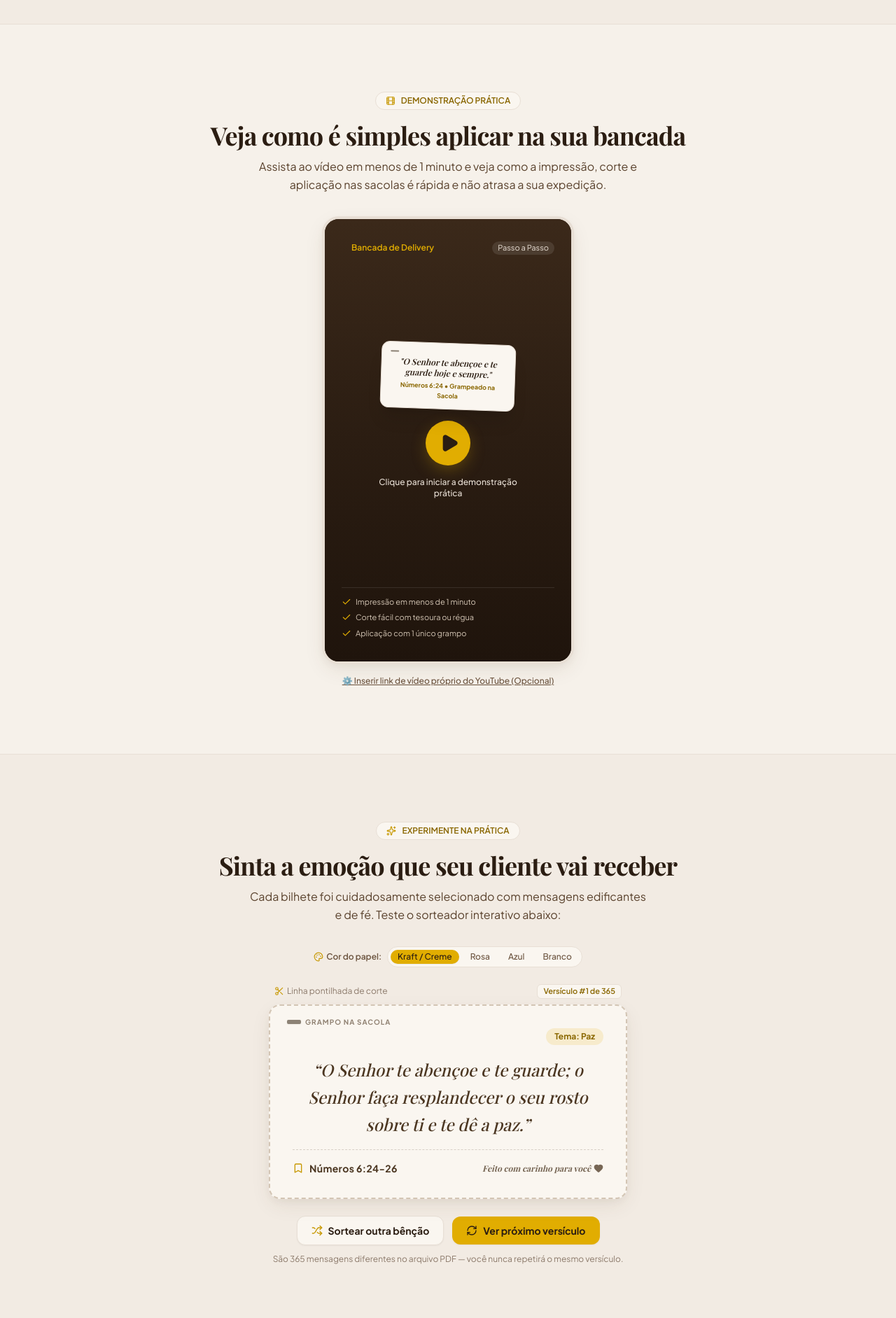
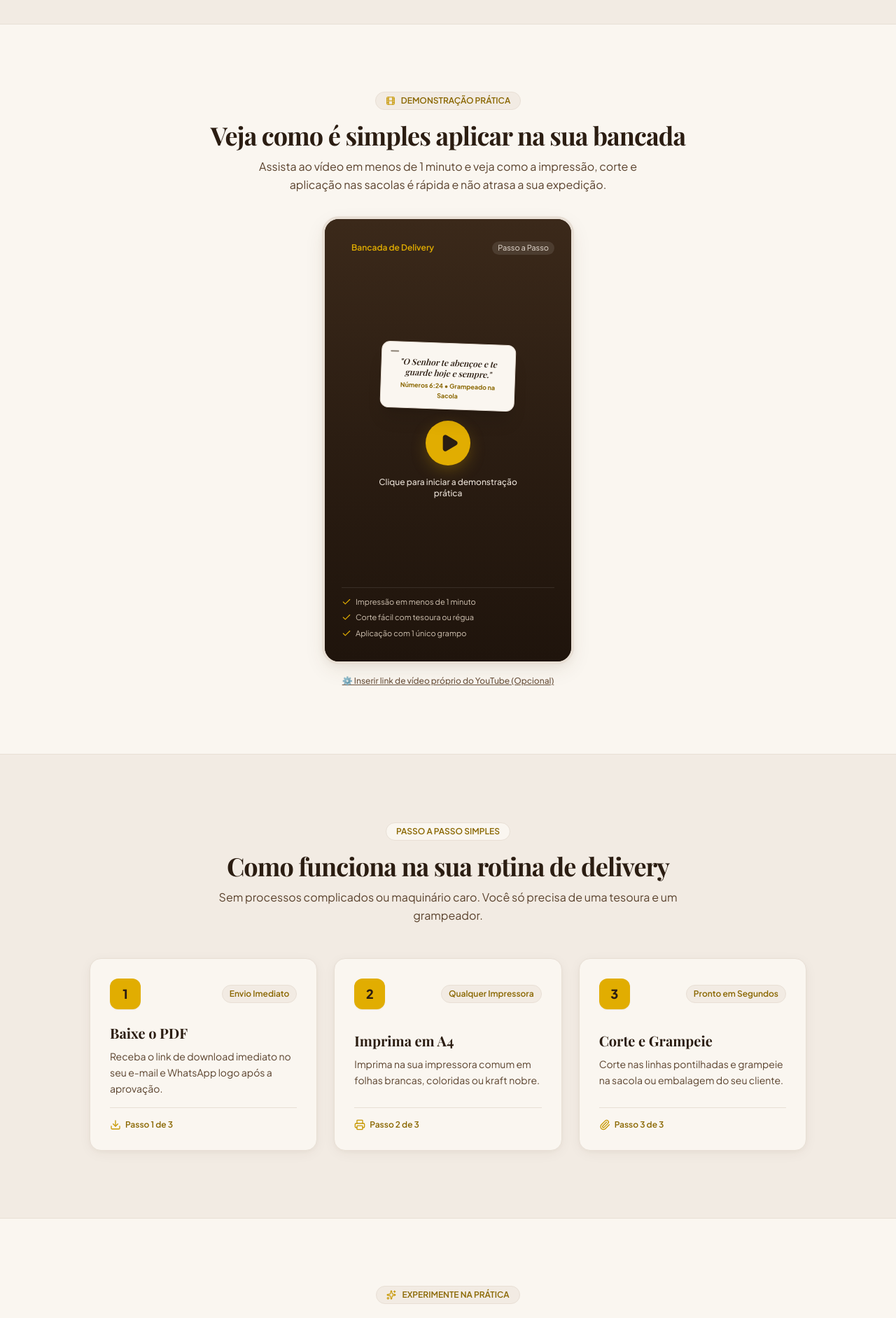
Before and after one commit to brennoxamaral/P-gina-365-versiculos, a React (Vite) app: page / in a window 1280 px wide. Shown: the part 1460-3343 px from the top of the page at 70% size. Built offline with nearby package versions, Linux system fonts and the light colour scheme; a web font is replaced by a local one.

Commit message:
Reorganiza ordem das seções e harmoniza alternância de cores de fundo

```diff
--- a/src/App.tsx
+++ b/src/App.tsx
@@ -36,11 +36,11 @@ export default function App() {
         {/* 3. Dedicated Video Demonstration Section (Vertical 9:16) */}
         <VideoSection />
 
-        {/* 4. Dynamic Interactive Bible Verse Demonstrator */}
+        {/* 4. How It Works in 3 Steps */}
+        <HowItWorks />
+
+        {/* 5. Dynamic Interactive Bible Verse Demonstrator */}
         <VerseInteractiveDemo />
-
-        {/* 5. How It Works in 3 Steps */}
-        <HowItWorks />
 
         {/* 6. Social Proof (Interactive Testimonials Carousel) */}
         <TestimonialsCarousel />
--- a/src/components/BonusSection.tsx
+++ b/src/components/BonusSection.tsx
@@ -7,12 +7,12 @@ interface BonusSectionProps {
 
 export const BonusSection: React.FC<BonusSectionProps> = ({ onOpenCheckout }) => {
   return (
-    <section id="bonus" className="py-16 md:py-24 px-4 sm:px-6 lg:px-8 border-t border-[#E8DFD5] bg-[#FAF6F0]/70">
+    <section id="bonus" className="py-16 md:py-24 px-4 sm:px-6 lg:px-8 border-t border-[#E8DFD5] bg-[#FAF6F0]">
       <div className="max-w-5xl mx-auto">
 
         {/* Section Badge */}
         <div className="text-center max-w-2xl mx-auto mb-12">
-          <div className="inline-flex items-center gap-2 px-3.5 py-1 rounded-full bg-[#FAF6F0] border border-[#E8DFD5] text-xs font-semibold text-[#8A6700] mb-4">
+          <div className="inline-flex items-center gap-2 px-3.5 py-1 rounded-full bg-[#F2EBE3] border border-[#E8DFD5] text-xs font-semibold text-[#8A6700] mb-4">
             <Gift className="w-3.5 h-3.5 text-[#C79801]" />
             <span>PRESENTE ESPECIAL INCLUSO</span>
           </div>
--- a/src/components/FAQSection.tsx
+++ b/src/components/FAQSection.tsx
@@ -10,12 +10,12 @@ export const FAQSection: React.FC = () => {
   };
 
   return (
-    <section id="duvidas" className="py-16 md:py-24 px-4 sm:px-6 lg:px-8 border-t border-[#E8DFD5] bg-[#FAF6F0]/60">
+    <section id="duvidas" className="py-16 md:py-24 px-4 sm:px-6 lg:px-8 border-t border-[#E8DFD5] bg-[#FAF6F0]">
       <div className="max-w-3xl mx-auto">
 
         {/* Section Header */}
         <div className="text-center max-w-2xl mx-auto mb-12">
-          <div className="inline-flex items-center gap-2 px-3.5 py-1 rounded-full bg-[#FAF6F0] border border-[#E8DFD5] text-xs font-semibold text-[#8A6700] mb-4">
+          <div className="inline-flex items-center gap-2 px-3.5 py-1 rounded-full bg-[#F2EBE3] border border-[#E8DFD5] text-xs font-semibold text-[#8A6700] mb-4">
             <HelpCircle className="w-3.5 h-3.5 text-[#C79801]" />
             <span>TIRE SUAS DÚVIDAS</span>
           </div>
--- a/src/components/HowItWorks.tsx
+++ b/src/components/HowItWorks.tsx
@@ -27,7 +27,7 @@ export const HowItWorks: React.FC = () => {
   ];
 
   return (
-    <section id="como-funciona" className="py-16 md:py-24 px-4 sm:px-6 lg:px-8 border-t border-[#E8DFD5] bg-[#FAF6F0]/50">
+    <section id="como-funciona" className="py-16 md:py-24 px-4 sm:px-6 lg:px-8 border-t border-[#E8DFD5] bg-[#F2EBE3]">
       <div className="max-w-5xl mx-auto">
 
         {/* Section Header */}
--- a/src/components/VerseInteractiveDemo.tsx
+++ b/src/components/VerseInteractiveDemo.tsx
@@ -52,11 +52,11 @@ export const VerseInteractiveDemo: React.FC = () => {
   };
 
   return (
-    <section id="versiculos" className="py-16 md:py-24 px-4 sm:px-6 lg:px-8 border-t border-[#E8DFD5] bg-[#F2EBE3]">
+    <section id="versiculos" className="py-16 md:py-24 px-4 sm:px-6 lg:px-8 border-t border-[#E8DFD5] bg-[#FAF6F0]">
       <div className="max-w-4xl mx-auto flex flex-col items-center text-center">
 
         {/* Badge */}
-        <div className="inline-flex items-center gap-2 px-3.5 py-1 rounded-full bg-[#FAF6F0] border border-[#E8DFD5] text-xs font-semibold text-[#8A6700] mb-4">
+        <div className="inline-flex items-center gap-2 px-3.5 py-1 rounded-full bg-[#F2EBE3] border border-[#E8DFD5] text-xs font-semibold text-[#8A6700] mb-4">
           <Sparkles className="w-3.5 h-3.5 text-[#C79801]" />
           <span>EXPERIMENTE NA PRÁTICA</span>
         </div>
@@ -76,7 +76,7 @@ export const VerseInteractiveDemo: React.FC = () => {
           <span className="font-semibold flex items-center gap-1">
             <Palette className="w-3.5 h-3.5 text-[#C79801]" /> Cor do papel:
           </span>
-          <div className="flex gap-1.5 p-1 bg-[#FAF6F0] rounded-full border border-[#E8DFD5]">
+          <div className="flex gap-1.5 p-1 bg-[#F2EBE3] rounded-full border border-[#E8DFD5]">
             <button
               type="button"
               onClick={() => setPaperStyle('kraft')}
@@ -125,7 +125,7 @@ export const VerseInteractiveDemo: React.FC = () => {
               <Scissors className="w-3.5 h-3.5 text-[#C79801]" />
               Linha pontilhada de corte
             </span>
-            <span className="font-semibold text-[11px] bg-[#FAF6F0] border border-[#E8DFD5] px-2 py-0.5 rounded-md text-[#8A6700]">
+            <span className="font-semibold text-[11px] bg-[#F2EBE3] border border-[#E8DFD5] px-2 py-0.5 rounded-md text-[#8A6700]">
               Versículo #{currentVerse.dailyNumber} de 365
             </span>
           </div>
@@ -178,7 +178,7 @@ export const VerseInteractiveDemo: React.FC = () => {
               type="button"
               onClick={handleRandomVerse}
               id="btn-sortear-versiculo"
-              className="px-5 py-2.5 rounded-xl bg-[#FAF6F0] hover:bg-[#FFFDF9] border border-[#E8DFD5] hover:border-[#C79801] text-[#2B1D12] font-bold text-sm shadow-xs hover:shadow-sm transition-all flex items-center gap-2 cursor-pointer active:scale-95"
+              className="px-5 py-2.5 rounded-xl bg-[#F2EBE3] hover:bg-[#FFFDF9] border border-[#E8DFD5] hover:border-[#C79801] text-[#2B1D12] font-bold text-sm shadow-xs hover:shadow-sm transition-all flex items-center gap-2 cursor-pointer active:scale-95"
             >
               <Shuffle className="w-4 h-4 text-[#C79801]" />
               <span>Sortear outra bênção</span>
--- a/src/components/VideoSection.tsx
+++ b/src/components/VideoSection.tsx
@@ -27,11 +27,11 @@ export const VideoSection: React.FC = () => {
   };
 
   return (
-    <section id="demonstracao" className="py-16 md:py-24 px-4 sm:px-6 lg:px-8 border-t border-[#E8DFD5] bg-[#FAF6F0]/60">
+    <section id="demonstracao" className="py-16 md:py-24 px-4 sm:px-6 lg:px-8 border-t border-[#E8DFD5] bg-[#FAF6F0]">
       <div className="max-w-4xl mx-auto flex flex-col items-center text-center">
 
         {/* Section Badge */}
-        <div className="inline-flex items-center gap-2 px-3.5 py-1 rounded-full bg-[#FAF6F0] border border-[#E8DFD5] text-xs font-semibold text-[#8A6700] mb-4">
+        <div className="inline-flex items-center gap-2 px-3.5 py-1 rounded-full bg-[#F2EBE3] border border-[#E8DFD5] text-xs font-semibold text-[#8A6700] mb-4">
           <Film className="w-3.5 h-3.5 text-[#C79801]" />
           <span>DEMONSTRAÇÃO PRÁTICA</span>
         </div>
```
